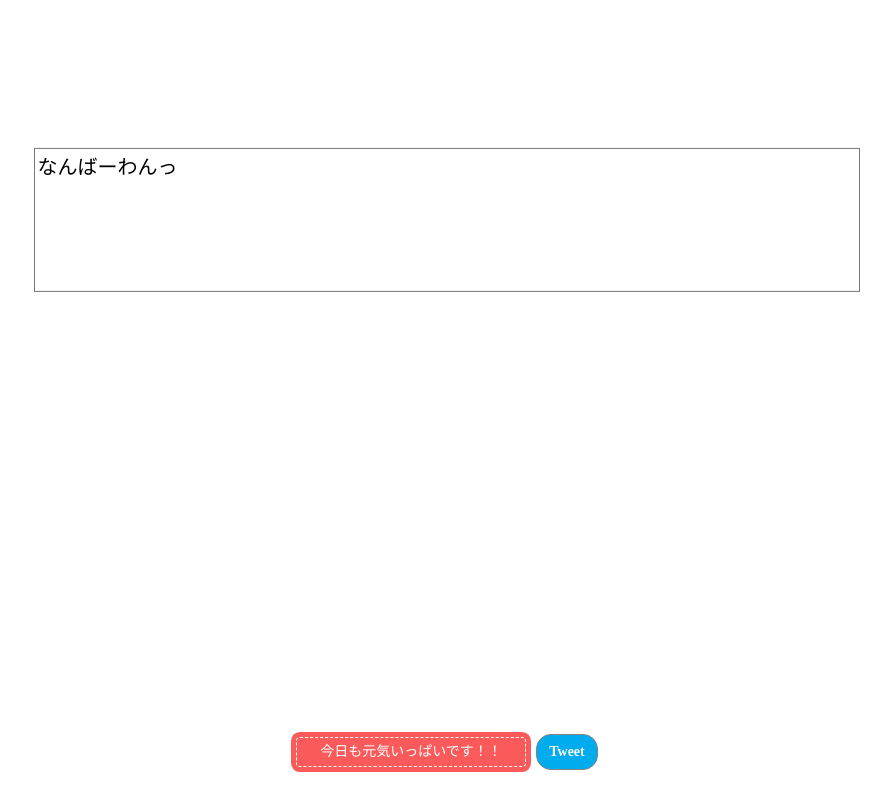
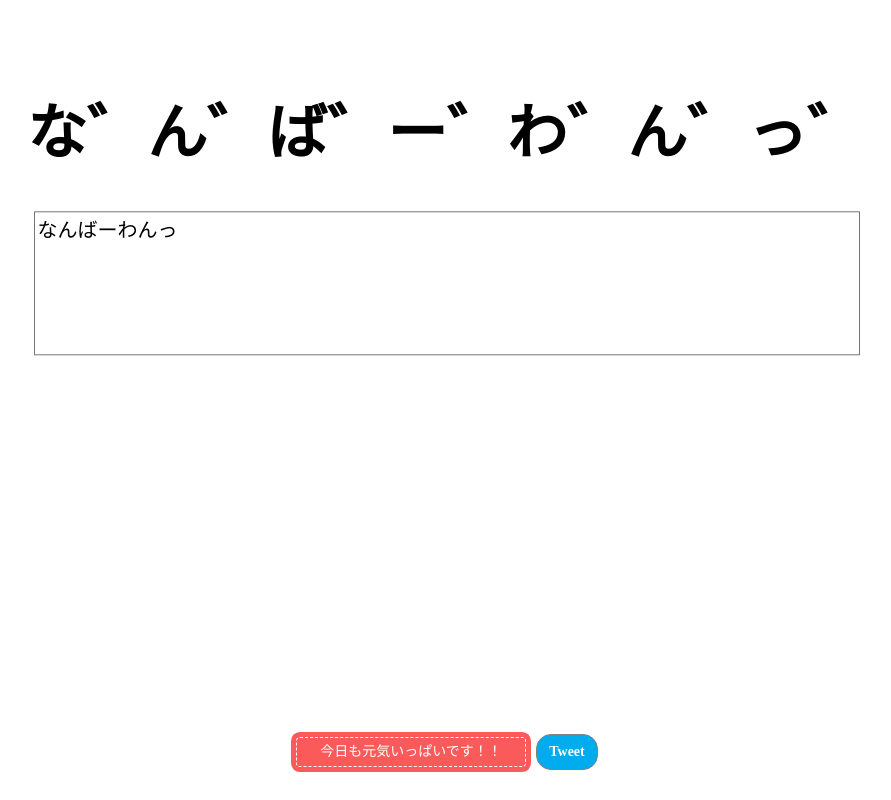
Before and after one commit to m19e/KahoKomiyaJS, a plain HTML site: page public/index.html in a window 1280 px wide. Shown: the whole page, without its empty margins (193-1084 px from the left). Drawn offline with nearby package versions, Linux system fonts and the light colour scheme.

Commit message:
visible board_edited(?)

```diff
--- a/public/index.html
+++ b/public/index.html
@@ -122,7 +122,8 @@
     <div class="content">
       <div class="board">
         <div class="board_edited" style="white-space: pre-line;">
-          <h1 v-bind:value="climax"></h1>
+          <h1>{{ climax }}</h1>
+          <!-- <h1 v-bind:value="climax">{{ climax }}</h1> -->
         </div>
         <div class="board_source">
           <textarea v-model="text" @change="convertClimax()" rows="6" maxlength="50" style="font-size:20px;" placeholder="スゴイです！"></textarea>
```
Lines whose indentation alone changed are shown as unchanged.
